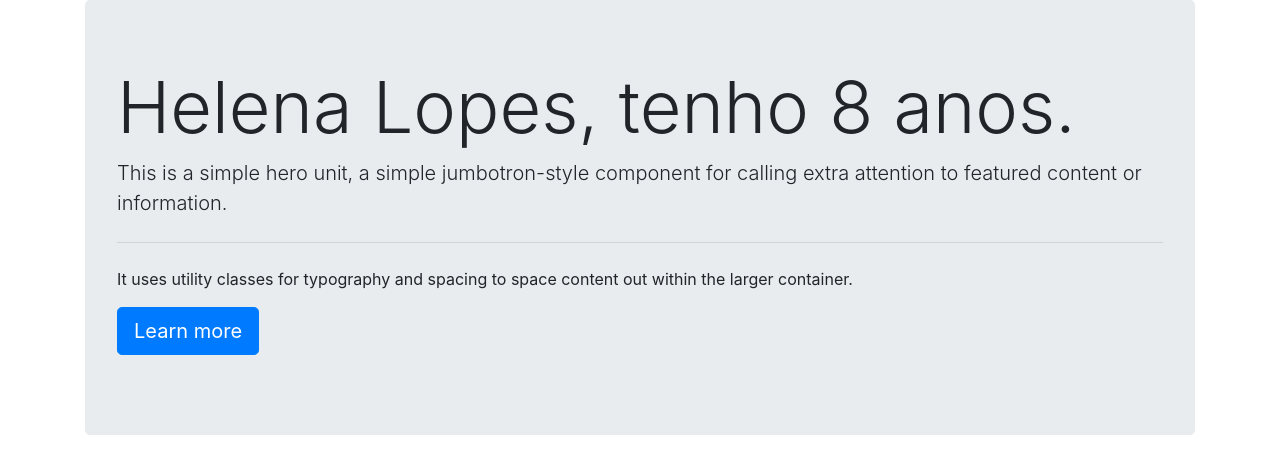
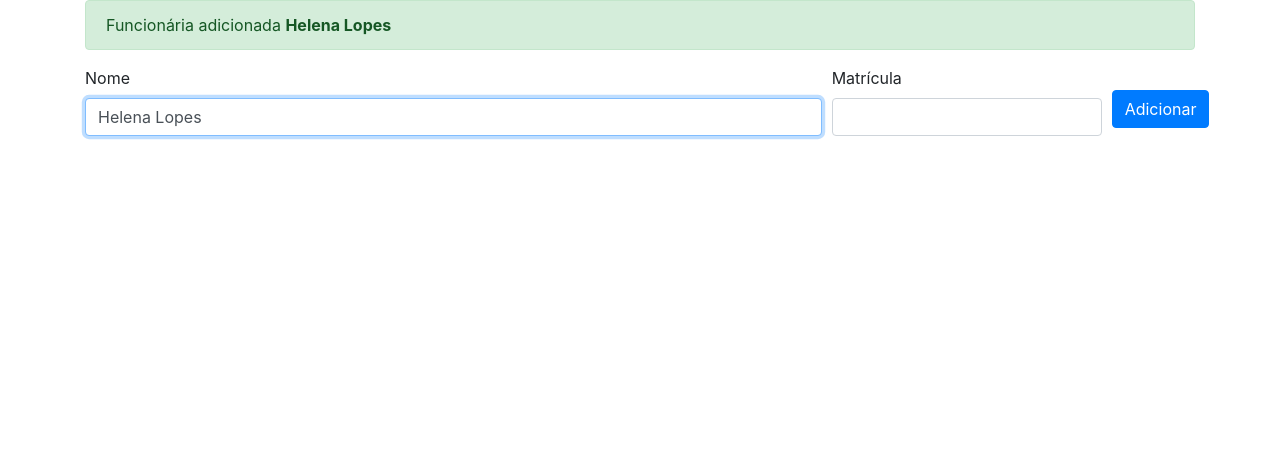
Before and after one commit to andersonblopes/hello-world-angular, an Angular app: page / in a window 1280 px wide. Shown: the top 474 px of the page. Built offline with nearby package versions, Linux system fonts and the light colour scheme.

Commit message:
Usando event binding.

```diff
--- a/src/app/app.component.html
+++ b/src/app/app.component.html
@@ -1,11 +1,24 @@
 <div class="container">
-<div class="jumbotron">
-  <h1 class="display-3">{{nome}}, tenho {{getIdade()}} anos.</h1>
-  <p class="lead">This is a simple hero unit, a simple jumbotron-style component for calling extra attention to featured content or information.</p>
-  <hr class="my-4">
-  <p>It uses utility classes for typography and spacing to space content out within the larger container.</p>
-  <p class="lead">
-    <a class="btn btn-primary btn-lg" href="#" role="button">Learn more</a>
-  </p>
+  <div class="alert alert-success" role="alert">
+    Funcionária adicionada <strong>{{nome}} </strong>
+  </div>
+  <div class="form-row align-items-center">
+
+    <div class="col-sm-8">
+      <div class="form-group">
+        <label>Nome</label>
+        <input type="text" class="form-control" autofocus="autofocus" (input)="alterarNome($event)" value="{{nome}}">
+      </div>
+    </div>
+    <div class="col-sm-3">
+      <div class="form-group">
+        <label>Matrícula</label>
+        <input type="text" class="form-control">
+      </div>
+    </div>
+    <div class="col-sm-1">
+      <button type="button" class="btn btn-primary" (click)="adicionar()">Adicionar</button>
+    </div>
+
+  </div>
 </div>
-</div>
--- a/src/app/app.component.ts
+++ b/src/app/app.component.ts
@@ -7,9 +7,20 @@ import { Component } from '@angular/core';
 })
 export class AppComponent {
   nome = 'Helena Lopes';
-  idade = 2017-2009;
+  matricula = 0;
 
-  getIdade(){
-    return this.idade;
+  adicionar() {
+    console.log(`Adicionando ${this.nome}`);//Templates literal
+
+    console.log('Com matrícula: ' + this.matricula); //Concatenando Strings
+
+    const numero = Math.round(Math.random() * 100);
+    this.nome = 'Helena ' + numero;
   }
+
+  alterarNome(event: any) {
+    this.nome = event.target.value;
+  }
+
+
 }
--- a/src/app/app.module.ts
+++ b/src/app/app.module.ts
@@ -2,8 +2,6 @@ import { BrowserModule } from '@angular/platform-browser';
 import { NgModule } from '@angular/core';
 
 import { AppComponent } from './app.component';
-import { HelloComponent } from "./Hello/hello.component";
-import { BemVindoComponent } from './bem-vindo/bem-vindo.component';
 
 @NgModule({
   declarations: [
```
